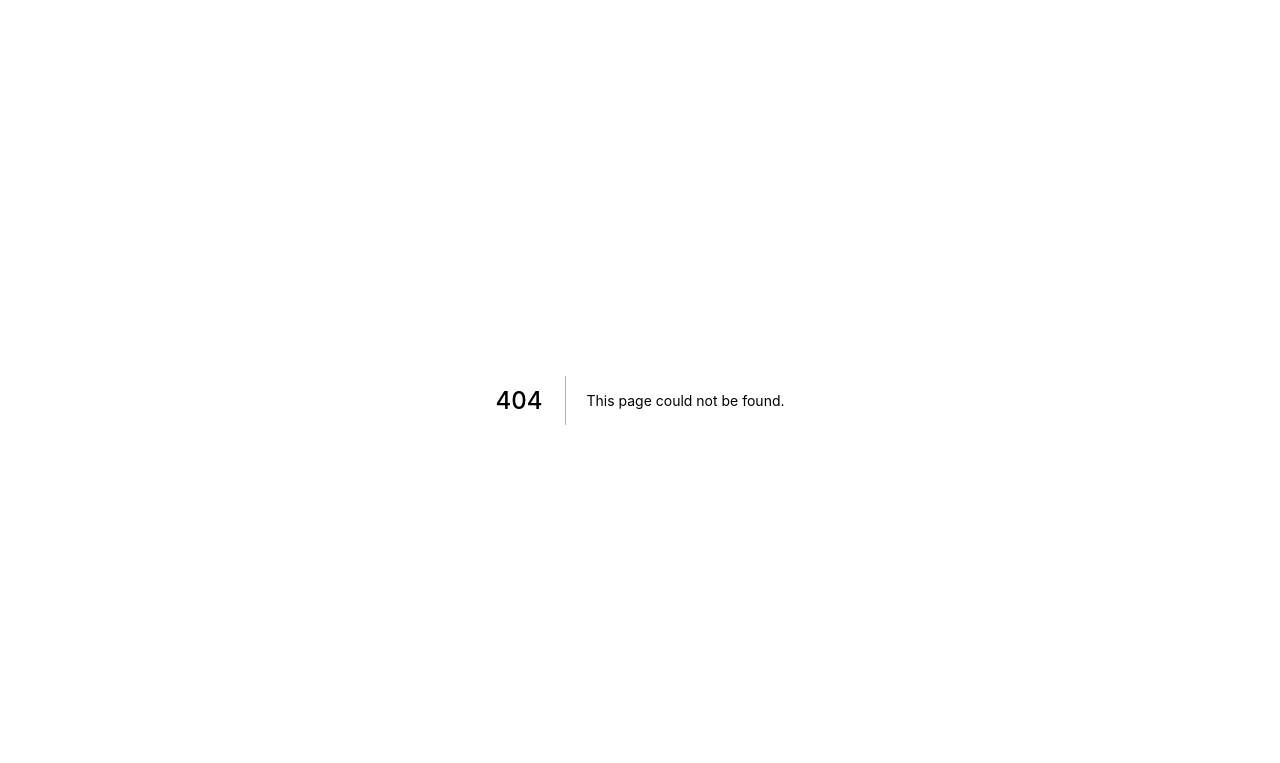
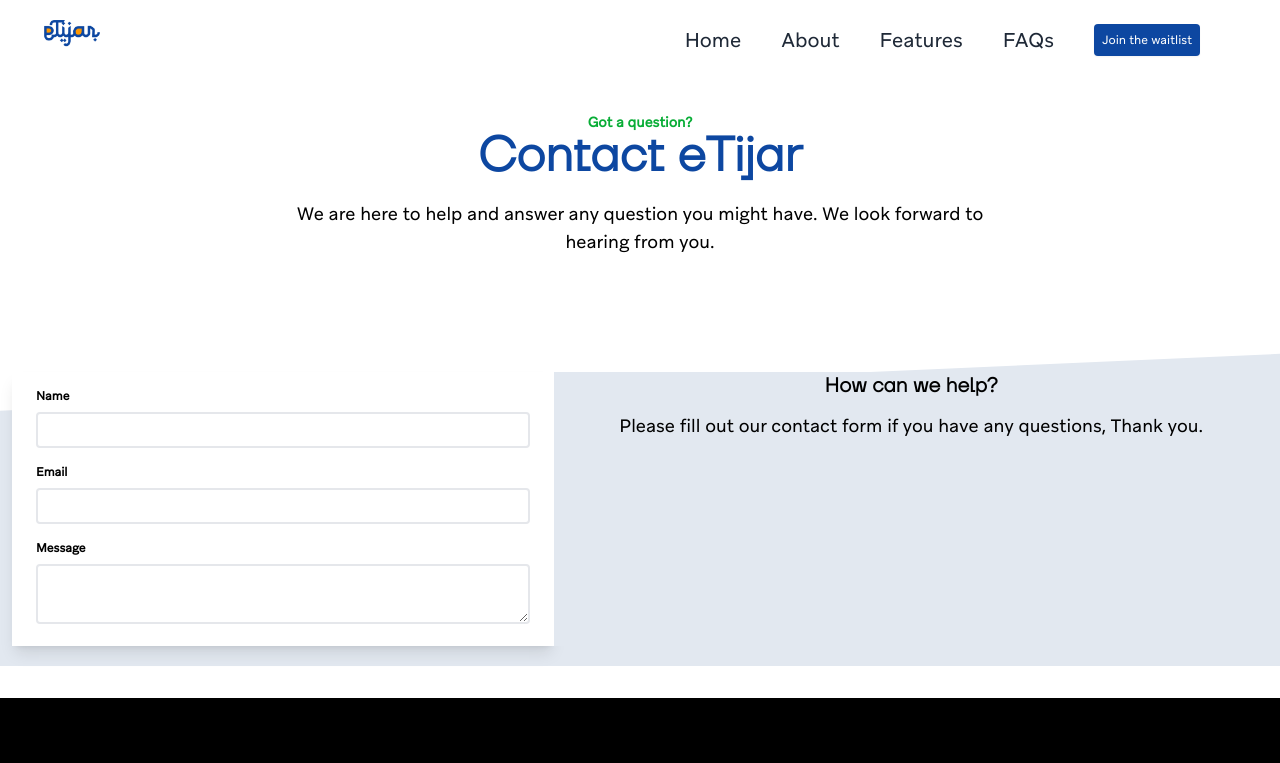
Before and after one commit to eTijar/etijarLanding, a Next.js app: page /contact in a window 1280 px wide. Before the commit this address had no page. Shown: the top 763 px of the page. Built offline with nearby package versions, Linux system fonts and the light colour scheme.

Commit message:
added the contact page

```diff
--- a/components/header.js
+++ b/components/header.js
@@ -25,7 +25,8 @@
           <Link href='/'><a className='aribau mr-10 md:text-xl text-lg text-gray-800 hover:text-primary duration-150'>Home</a></Link>
           <Link href='/about'><a className='aribau mr-10 md:text-xl text-lg text-gray-800 hover:text-primary duration-150'>About</a></Link>
           <Link href='/features'><a className='aribau mr-10 md:text-xl text-lg text-gray-800 hover:text-primary duration-150'>Features</a></Link>
-          <Link href='/'><a className='aribau mr-10 md:text-xl text-lg text-gray-800 hover:text-primary duration-150'>FAQs</a></Link>
+          <Link href='/faqs'><a className='aribau mr-10 md:text-xl text-lg text-gray-800 hover:text-primary duration-150'>FAQs</a></Link>
+          <Link href='/contact'><a className='aribau mr-10 md:sm text-xs p-2 rounded shadow-sm bg-primary text-white hover:bg-black duration-150'>Join the waitlist</a></Link>
           </div>
         </div>
         </>
--- /dev/null
+++ b/pages/contact/index.js
@@ -0,0 +1,49 @@
+import Head from 'next/head'
+import Header from '../../components/header'
+import Footer from '../../components/footer'
+import Link from 'next/link'
+
+export default function Contact() {
+  return (
+    <div>
+         <Head>
+        <title>eTijar - Make Profit not Interest</title>
+        <meta name="description" content="Etijar is building a banking stack for MSME. We are empowering
+        the next generation of businesses, powered by non-interest finance." />
+        <link rel="icon" href="/favicon.ico" />
+      </Head>
+
+      {/*Hero*/}
+      <Header />
+      <div className='w-full bg-white 2xl:px-72 xl:px-16 px-10 md:pt-28 pt-14 text-center'>
+      <div className="md:px-56 sm:px-10 px-4">
+      <p className='aribau text-success md:text-sm text-xs font-black'>Got a question?</p>
+      <h3 className='ttf text-primary xl:text-5xl sm:text-4xl text-4xl font-black text-center'>Contact eTijar</h3>
+
+      <p className='aribau text-black md:text-lg text-sm text-center mt-5'>We are here to help and answer any
+      question you might have. We look forward to hearing from you.</p>
+      </div>
+
+        </div>
+        <div className='w-full relative  md:mt-44 mt-16 bg-slate-200 py-5 px-3'>
+      <svg className='absolute top-0 md:-mt-48 -mt-20 left-0' xmlns="http://www.w3.org/2000/svg" viewBox="0 0 1440 320"><path fill="#e2e8f0" fill-opacity="1" d="M0,192L1440,128L1440,320L0,320Z"></path></svg>
+           <div className='w-full relative flex md:justify-between justify-center md:flex-nowrap flex-wrap mt-24 md:mb-0 mb-4 bg-white'>
+            <form className='md:w-1/2 md:-mt-44 -mt-0 w-full bg-white shadow-lg py-4 px-6'>
+                <label for='name' className='aribau text-xs w-full flex font-bold mb-2'>Name</label>
+                <input type='text' name='name' className='w-full rounded border-2 border-gray-200 p-1 mb-4' />
+                <label for='email' className='aribau text-xs w-full flex font-bold mb-2'>Email</label>
+                <input type='email' name='email' className='w-full rounded border-2 border-gray-200 p-1 mb-4' />
+                <label for='message' className='aribau text-xs w-full flex font-bold mb-2'>Message</label>
+                <textarea name='name' className='w-full rounded border-2 border-gray-200 p-1'></textarea>
+            </form>
+            <div className='md:w-2/3  md:-mt-44 -mt-0 w-full bg-slate-200 text-center'>
+            <h3 className='ttf text-black xl:text-xl  text-lg font-black mb-3'>How can we help?</h3>
+            <p className='aribau text-black md:text-lg text-sm'>Please fill out our contact form if you have any
+             questions, Thank you.</p>
+                </div>
+                </div>
+      </div>
+      <Footer />
+      </div>
+  );
+}
--- /dev/null
+++ b/pages/faqs/index.js
@@ -0,0 +1,26 @@
+import Head from 'next/head'
+import Header from '../../components/header'
+import Footer from '../../components/footer'
+import Link from 'next/link'
+
+export default function Faqs() {
+  return (
+    <div>
+         <Head>
+        <title>eTijar - Make Profit not Interest</title>
+        <meta name="description" content="Etijar is building a banking stack for MSME. We are empowering
+        the next generation of businesses, powered by non-interest finance." />
+        <link rel="icon" href="/favicon.ico" />
+      </Head>
+
+      {/*Hero*/}
+      <Header />
+      <div className='w-full bg-white 2xl:px-72 xl:px-16 px-10 md:pt-24 pt-14'>
+      <h3 className='ttf text-primary xl:text-6xl md:text-5xl sm:text-5xl text-4xl font-black text-center'>FAQs coming soon...</h3> <br /><br />
+
+        </div>
+
+      <Footer />
+      </div>
+  );
+}
--- a/pages/index.js
+++ b/pages/index.js
@@ -40,22 +40,24 @@
     >
       <SwiperSlide className='aribau bg-white px-5 py-24 mb-3  text-center text-primary font-bold border-b-8 border-secondary md:text-3xl text-xl'>Africa has $330 Billion SME Financing GAP.</SwiperSlide>
       <SwiperSlide className='aribau bg-white px-5 py-24 mb-3  text-center text-primary font-bold border-b-8 border-secondary md:text-3xl text-xl'>132 Million MSMEs with no banking finance.</SwiperSlide>
-      <SwiperSlide className='aribau bg-white px-5 py-24 mb-3  text-center text-primary font-bold border-b-8 border-secondary md:text-3xl text-xl'>80% of MSMEs get no funding from a financial institution.</SwiperSlide>
-      <SwiperSlide className='aribau bg-white px-5 py-24 mb-3  text-center text-primary font-bold border-b-8 border-secondary md:text-3xl text-xl'>Lack reliable credit data</SwiperSlide>
+      <SwiperSlide className='aribau bg-white px-5 py-24 mb-3  text-center text-primary font-bold border-b-8 border-secondary md:text-3xl text-xl'>30% of these MSMEs need non-interest Islamic finance.</SwiperSlide>
+      <SwiperSlide className='aribau bg-white px-5 py-24 mb-3  text-center text-primary font-bold border-b-8 border-secondary md:text-3xl text-xl'>But lack of reliable credit data.</SwiperSlide>
       ...
     </Swiper>
     </div>
-    <div className='flex md:justify-between justify-center md:flex-nowrap flex-wrap mt-16'>
+    <div className='flex md:justify-between justify-center md:flex-nowrap flex-wrap md:mt-14 mt-0'>
         <div className=' md:w-1/2 md:text-left text-center w-full md:px-10 px-2'>
         <h3 className='ttf text-white xl:text-6xl md:text-5xl sm:text-5xl text-4xl font-black mb-2'>What we&apos;re doing</h3>
         <p className='aribau text-secondary font-bold sm:text-sm text-xs mb-8 md:pr-5 pr-0'>Etijar is building a banking stack for MSME. We&apos;re empowering <br /> the
         next generation of businesses, powered by non-interest finance. <br />
+        <br />
+        Using alternative data in place of credit history, we qualify MSMEs for non-interest business financing. <br /> <br />
         <span className='text-white'>Make profit, not interest…</span>
         </p>
-        <form className='flex items-center md:justify-start justify-center mt-10 w-full'>
+       {/*} <form className='flex items-center md:justify-start justify-center mt-10 w-full'>
           <input className=' md:w-56 w-44 mr-3 border-none outline-none rounded-md text-sm bg-white p-3' type= "email" name='email' placeholder='Enter your email' />
           <button className='ribau text-sm border-none outline-none rounded-md text-white bg-black cursor-pointer p-3'>Join the waitlist</button>
-        </form>
+        </form>*/}
         </div>
         <div className='relative flex md:justify-center justify-center text md:w-1/2 w-full md:px-10 px-2'>
           <img className='w-64 realtive z-30 md:-mt-8 mt-8' src="/phone2.png" alt="phone" />
```
